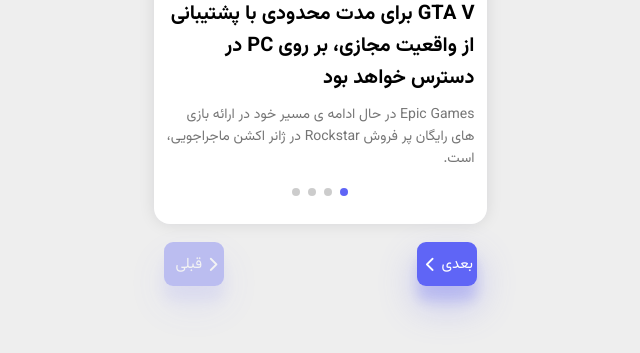
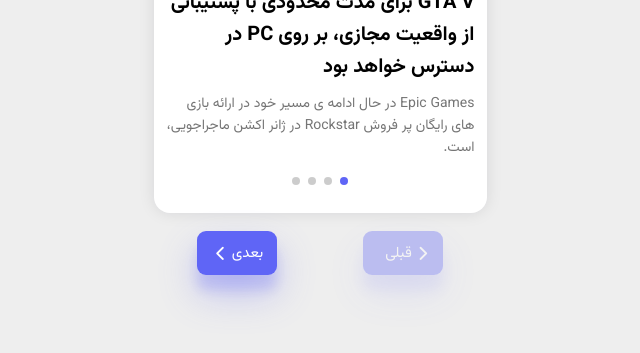
Before and after one commit to MohammadRezaei5/Swiper, a plain HTML site: page index.html in a window 1280 px wide. Shown: the part 393-746 px from the top of the page, without its empty margins (320-960 px from the left). Drawn offline with nearby package versions, Linux system fonts and the light colour scheme.

Commit message:
fix buttons

```diff
--- a/style.css
+++ b/style.css
@@ -61,18 +61,20 @@
 }
 /* Button */
 .btn-wrapper {
-  position: relative;
   margin-top: 40px;
+  display: flex;
+  justify-content: space-around;
+}
+.swiper-button-next,
+.swiper-button-prev {
+  position: static;
 }
 .btn {
-  padding: 4px 30px;
+  padding: 0 40px;
   background-color: rgba(95, 101, 246, 1);
   color: #fff;
   border-radius: 9px;
   font-size: 15px;
-  display: flex;
-  justify-content: center;
-  align-items: center;
   gap: 6px;
   box-shadow: rgba(95, 101, 246, 0.3) 0px 19px 38px,
     rgba(95, 101, 246, 0.22) 0px 15px 12px;
```
